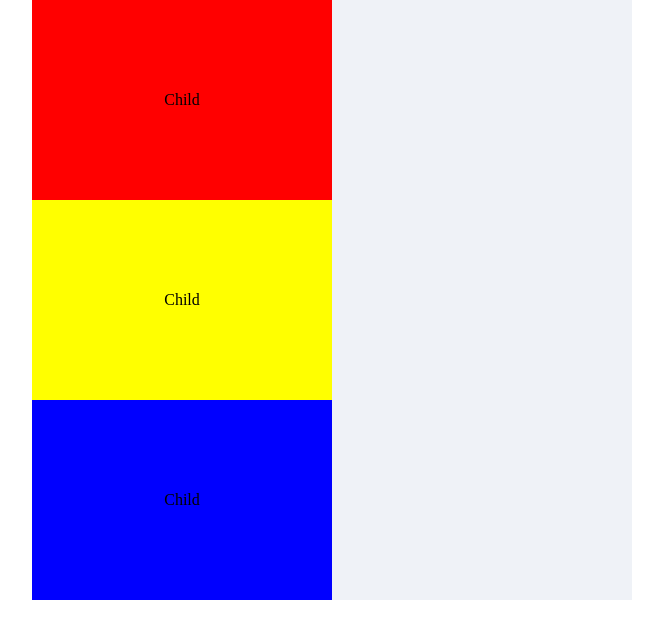
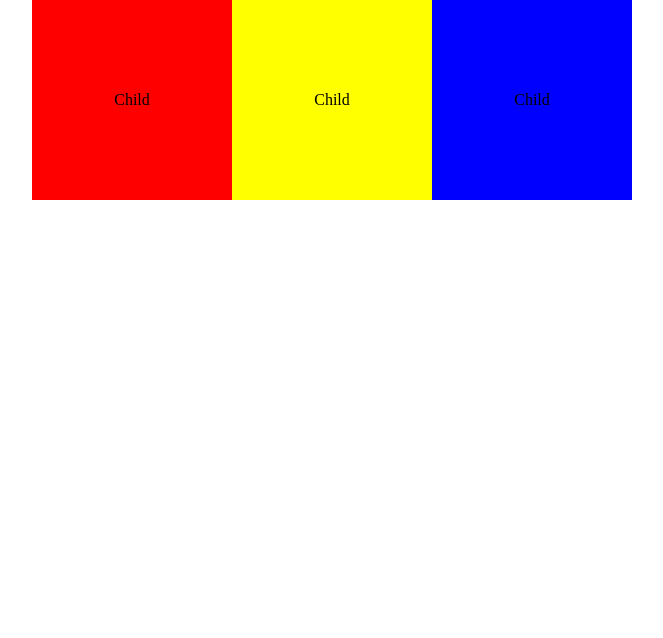
Before and after one commit to cheonyeji/web_lecture, a plain HTML site: page css/flexbox/flexbox.html in a window 1280 px wide. Shown: the whole page, without its empty margins (308-971 px from the left). Drawn offline with Linux system fonts and the light colour scheme.

Commit message:
Update flexbox.css

```diff
--- a/css/flexbox/flexbox.css
+++ b/css/flexbox/flexbox.css
@@ -4,6 +4,9 @@
 }
 
 .parent {
+  display: flex;
+  flex-direction: row;
+  flex-wrap: nowrap;
   width: 600px;
   margin: 0 auto;
   background-color: #eff2f7;
```
